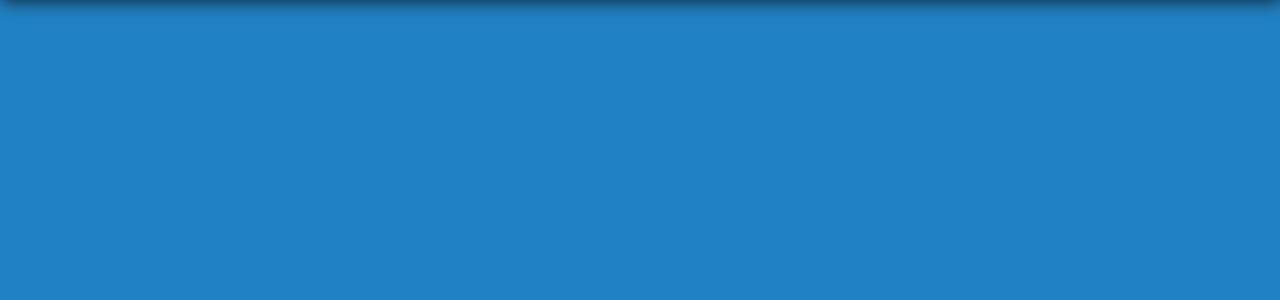
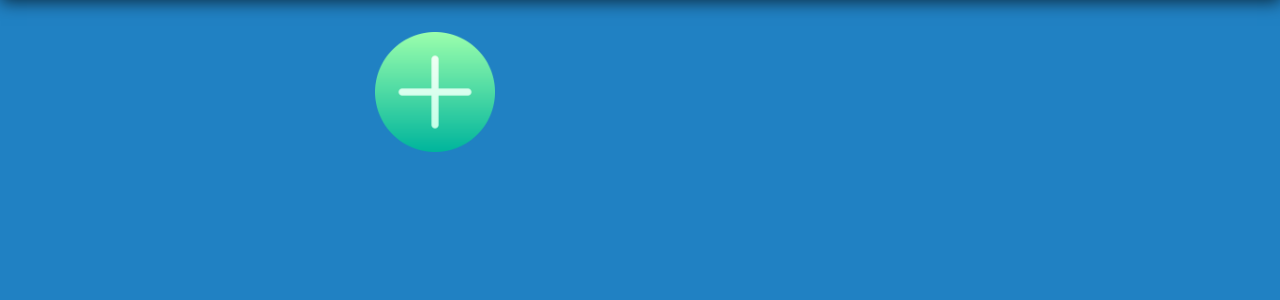
Before and after one commit to mattheweweiss/to-do-list, a Flask app: template templates/toDoList.html in a window 1280 px wide. Shown: the part 122-422 px from the top of the page. Run offline with Flask 3, Linux system fonts and the light colour scheme; the template is opened without the code that fills it, so the values that code supplies are empty.

Commit message:
Added form to add task to to-do list

```diff
--- a/static/css/toDoList.css
+++ b/static/css/toDoList.css
@@ -87,3 +87,124 @@ body {
 
     cursor: pointer;
 }
+
+
+.add-field {
+    display: flex;
+    justify-content: center;
+    align-items: center;
+    gap: 0.5em;
+
+    margin: 2em;
+}
+
+
+.add-fields-button {
+    z-index: 1;
+
+    margin: 0;
+    border: none;
+    padding: 0;
+
+    background: none;
+}
+
+
+.add-icon {
+    height: 9em;
+    width: auto;
+
+    cursor: pointer;
+
+    transition: all 600ms ease-in-out 100ms;
+}
+
+
+@keyframes bobble {
+    12.5% {
+        transform: rotate(50deg);
+    }
+
+    37.5% {
+        transform: rotate(-40deg);
+    }
+
+    62.5% {
+        transform: rotate(25deg);
+    }
+
+    87.5% {
+        transform: rotate(-5deg);
+    }
+
+}
+
+
+.add-icon:hover {
+    animation: 2500ms ease-in-out bobble;
+}
+
+
+.rotate {
+    transform: rotate(180deg);
+}
+
+
+.add-fields {
+    display: flex;
+    align-items: center;
+    gap: 1em;
+
+    height: 4em;
+
+    overflow: hidden;
+
+    border-radius: 40px;
+    padding: 1em;
+
+    background-color: #ffffff;
+
+    transition: all 600ms ease-in-out 100ms;
+}
+
+
+.hide {
+    transform: translate(-100px);
+
+    opacity: 0;
+}
+
+
+.task-input, .priority-input {
+    height: 2em;
+
+    border: 1px solid #2f2f2f;
+    padding: 0;
+}
+
+
+.task-input, .priority-input, .add-button {
+    font-size: 1em;
+}
+
+
+.task-input {
+    padding-left: 0.5em;
+}
+
+
+.priority-input {
+    padding-left: 0.25em;
+}
+
+
+.add-button {
+    margin: 0;
+    border: none;
+    border-radius: 10px;
+    padding: 0.3em 0.5em;
+
+    background-color: #9AFEAC;
+
+    cursor: pointer;
+}
--- a/static/js/toDoList.js
+++ b/static/js/toDoList.js
@@ -1,13 +1,13 @@
 // Logs out
 async function logout() {
 
-
+    // Requests options for logout
     const requestOptions = {
         "method": "POST",
         "headers": {
             "Content-Type": "application/json"
         }
-    }
+    };
 
 
     // Fetches route that logs out
@@ -28,5 +28,14 @@ async function logout() {
         })
         .catch((error) => {
             console.log(`Could not log out: ${error}`);
-        })
+        });
 }
+
+
+
+
+// Adds add form when the add button is clicked
+function showFields() {
+    document.getElementById("add-icon").classList.toggle("rotate");
+    document.getElementById("add-fields").classList.toggle("hide");
+}
--- a/templates/toDoList.html
+++ b/templates/toDoList.html
@@ -23,6 +23,26 @@
                 <a><img class="settings-icon" src='..\static\images\settings.png'></a>
             </div>
         </div>
+
+        <div class="to-do-list-container">
+            <div class="add-field">
+                <button class="add-fields-button" type="button" onclick="showFields()">
+                    <img id="add-icon" class="add-icon" src='..\static\images\add.png'>
+                </button>
+                <div id="add-fields" class="add-fields hide">
+                    <input class="task-input" placeholder="Task" required>
+                    <select class="priority-input">
+                        <option value="" disabled selected>Priority</option>
+                        <option value="1">1</option>
+                        <option value="2">2</option>
+                        <option value="3">3</option>
+                        <option value="4">4</option>
+                        <option value="5">5</option>
+                    </select>
+                    <button class="add-button" type="button">Add</button>
+                </div>
+            </div>
+        </div>
     </body>
 
 </html>
```
Also changed, not shown: static/images/add.png (added).
